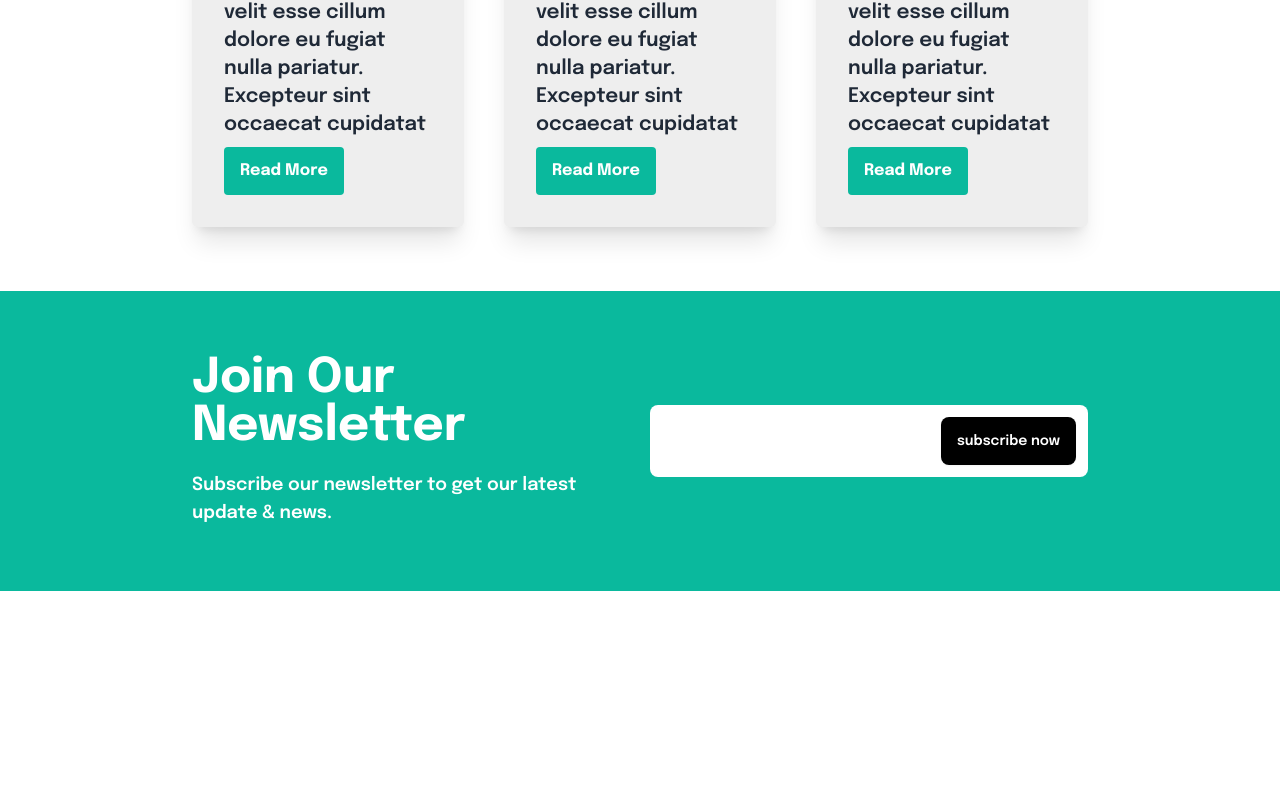
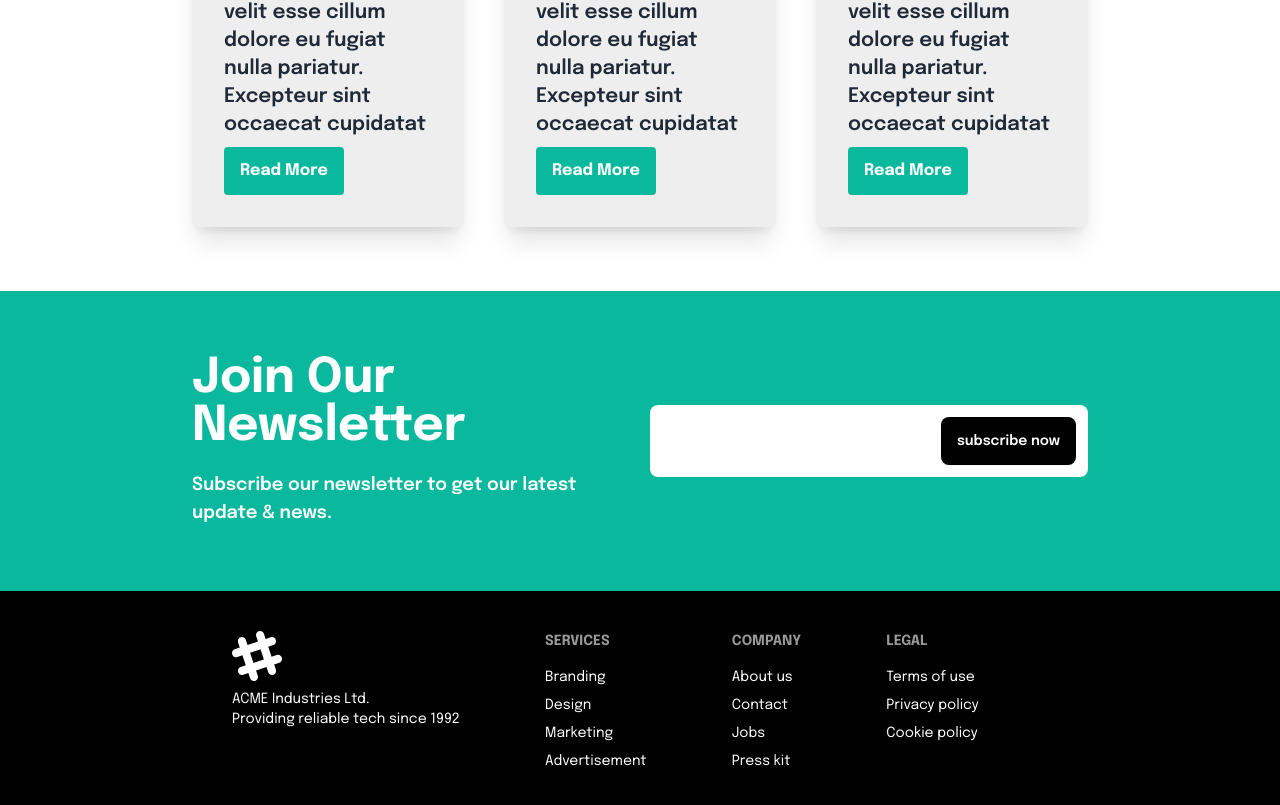
Before and after one commit to only1tarunno/schoolManagement-client, a React (Vite) app: page / in a window 1280 px wide. Shown: the part 6864-7669 px from the top of the page. Before the commit the page ends 7455 px from the top, so only its background shows below. Built offline with nearby package versions, Linux system fonts and the light colour scheme.

Commit message:
footer added

```diff
--- a/src/components/Footer.jsx/Footer.jsx
+++ b/src/components/Footer.jsx/Footer.jsx
@@ -2,9 +2,9 @@ import Container from "../shared/Container";
 
 const Footer = () => {
   return (
-    <div>
+    <div className="bg-black">
       <Container>
-        <footer className="footer p-10 bg-base-200 text-base-content">
+        <footer className="footer p-10 text-white">
           <aside>
             <svg
               width="50"
--- a/src/layout/Main.jsx
+++ b/src/layout/Main.jsx
@@ -1,11 +1,13 @@
 import { Outlet } from "react-router-dom";
 import Navbar from "../components/Navbar.jsx/Navbar";
+import Footer from "../components/Footer.jsx/Footer";
 
 const Main = () => {
   return (
     <>
-      <Navbar></Navbar>
+      <Navbar />
       <Outlet></Outlet>
+      <Footer />
     </>
   );
 };
```
